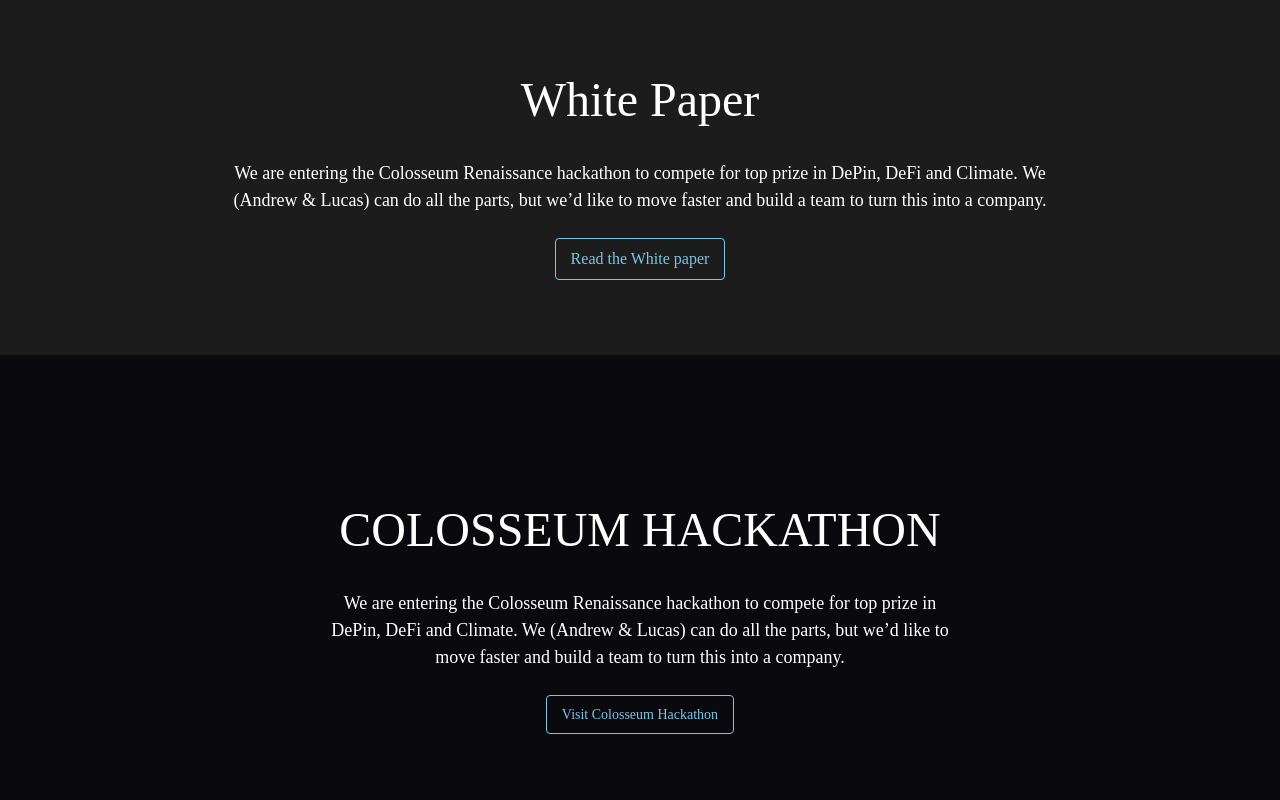
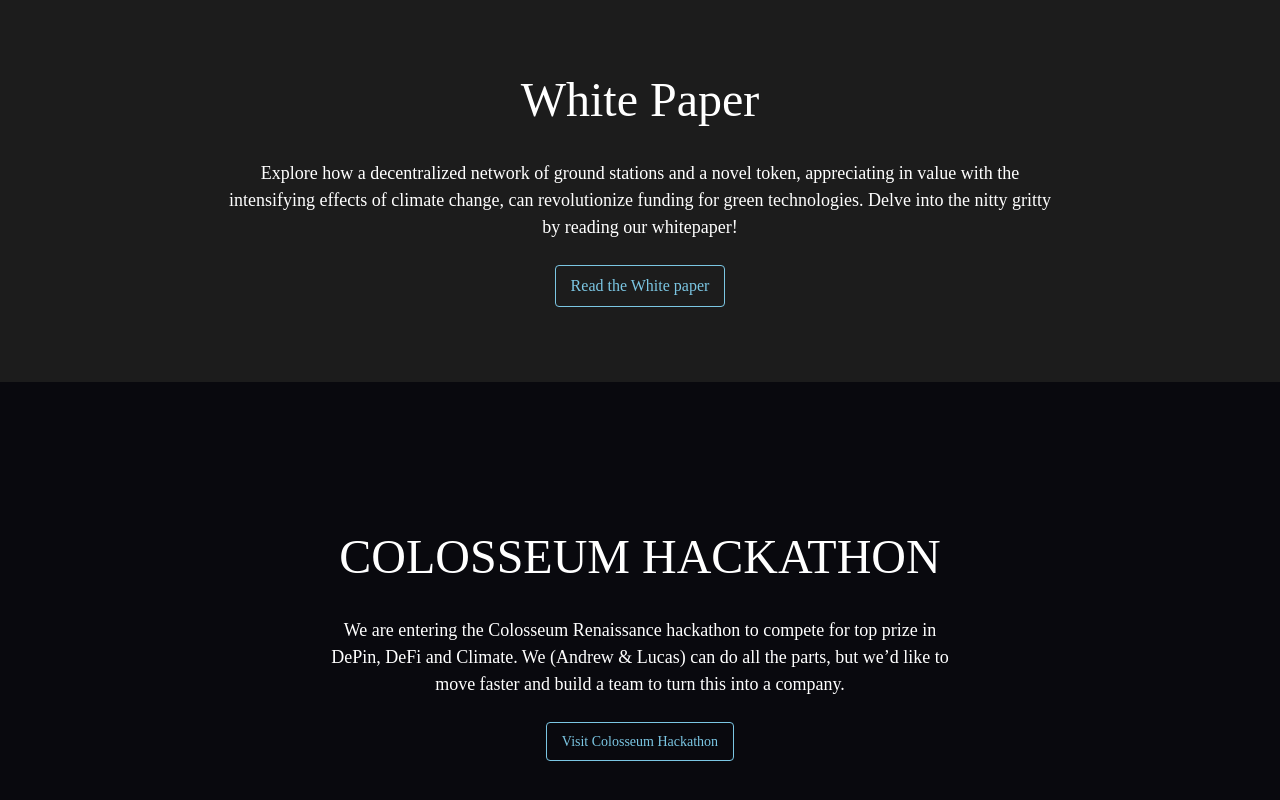
Before and after one commit to endcorp-hq/endcoin-website, a React (Create React App) app in the folder endcoin-frontend/: page / in a window 1280 px wide. Shown: the part 1641-2441 px from the top of the page. Built offline with nearby package versions, Linux system fonts and the light colour scheme; a web font is replaced by a local one.

Commit message:
update whitepaper copy

```diff
--- a/endcoin-frontend/src/features/landing/WhitePaper/index.tsx
+++ b/endcoin-frontend/src/features/landing/WhitePaper/index.tsx
@@ -18,10 +18,10 @@
             White Paper
           </p>
           <p className="text-[14px] endcoin-xl:text-[18px] text-center">
-            We are entering the Colosseum Renaissance hackathon to compete for
-            top prize in DePin, DeFi and Climate. We (Andrew & Lucas) can do all
-            the parts, but we’d like to move faster and build a team to turn
-            this into a company.
+            Explore how a decentralized network of ground stations and a novel
+            token, appreciating in value with the intensifying effects of
+            climate change, can revolutionize funding for green technologies.
+            Delve into the nitty gritty by reading our whitepaper!
           </p>
           <button
             onClick={() =>
```
